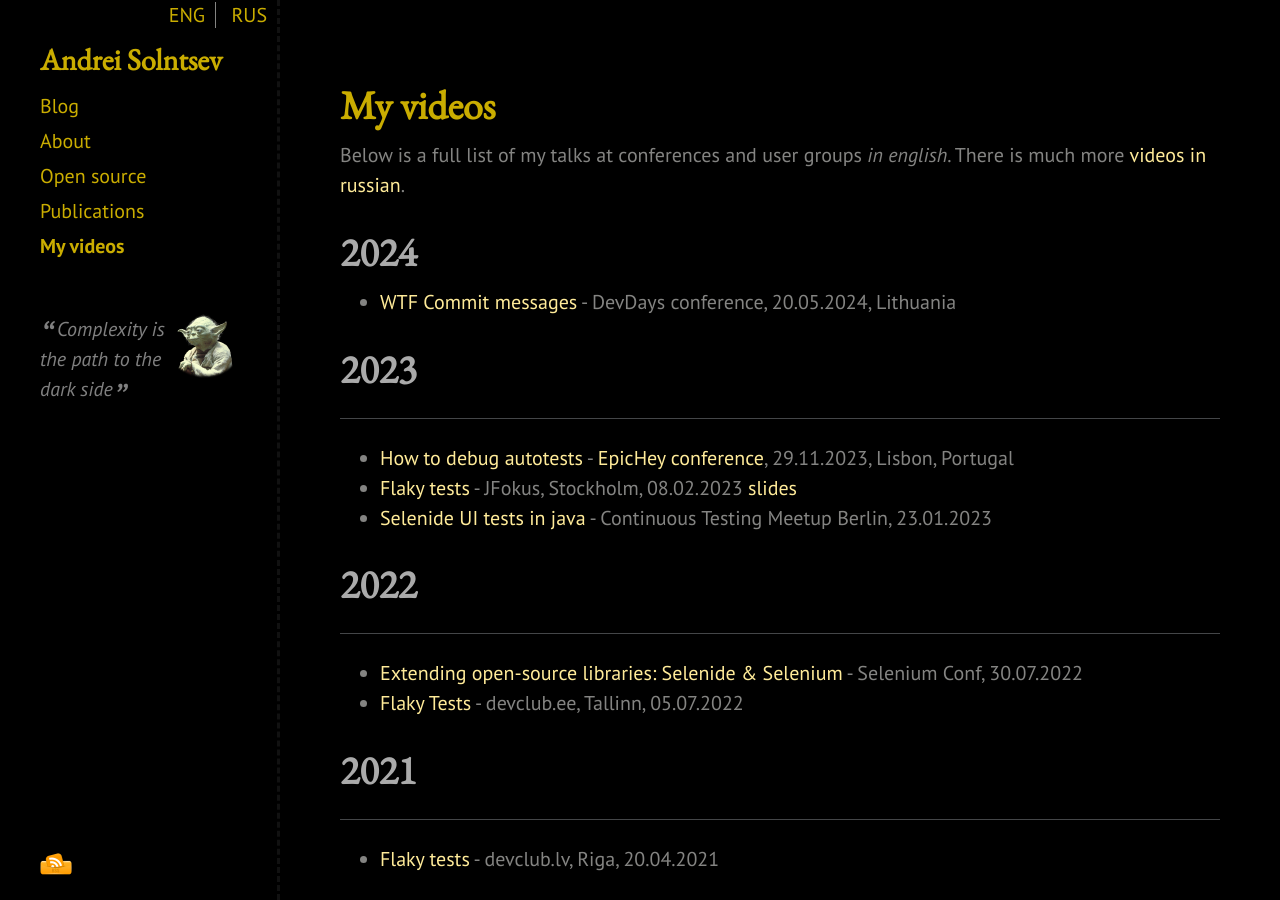
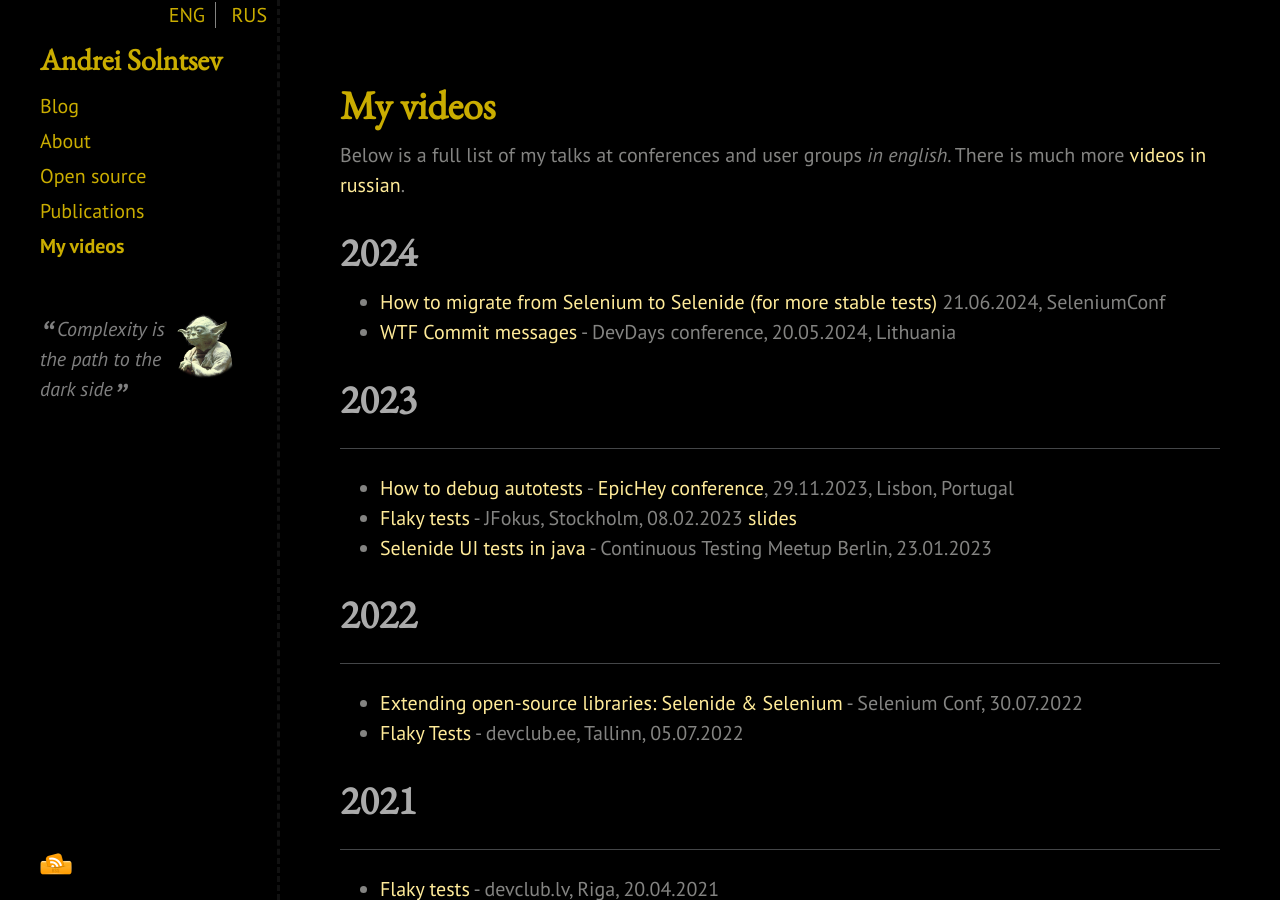
Before and after one commit to asolntsev/asolntsev.github.io, a Jekyll site: the page built from en/video.md, in a window 1280 px wide and 900 px high. Built offline with Jekyll 4.4.1, drawn with Linux system fonts in a browser that asks for light colours; nearby versions of some CDN libraries.

Commit message:
publish my video "How to migrate from Selenium to Selenide" from SeleniumConf 2024

```diff
--- a/en/video.md
+++ b/en/video.md
@@ -7,6 +7,7 @@ category: en
 Below is a full list of my talks at conferences and user groups _in english_. There is much more [videos in russian](/ru/video/).
 
 # 2024
+* [How to migrate from Selenium to Selenide (for more stable tests)](https://www.youtube.com/watch?v=roL1ciaNWtY&list=PL9Z-JgiTsOYRJCXuEOGXLH1w1oImoprnq&ab_channel=ConfEngine) 21.06.2024, SeleniumConf
 * [WTF Commit messages](https://www.youtube.com/watch?v=j-wfc5LVxM4) - DevDays conference, 20.05.2024, Lithuania
 
 # 2023
```
Also changed, not shown: ru/video.md (+1 -0 lines).
